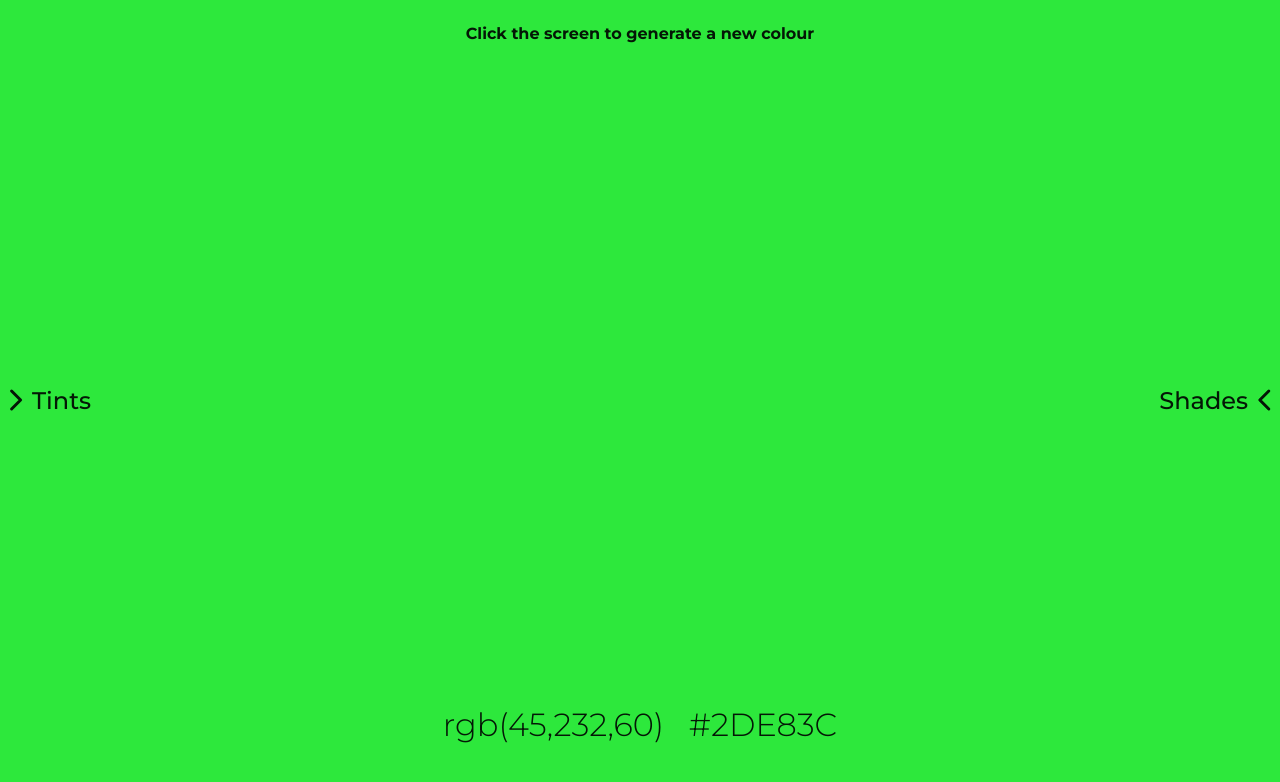
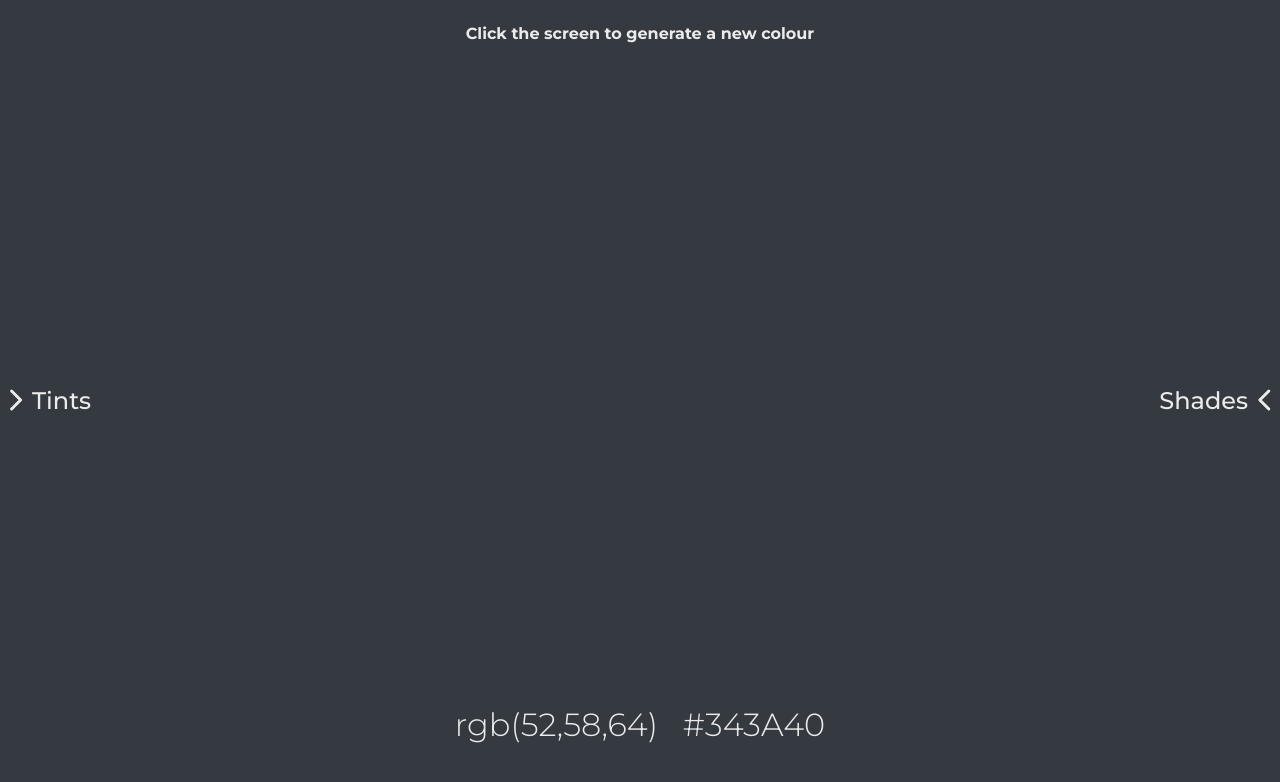
Before and after one commit to benwpinner/rando-colour-generator-react, a React (Create React App) app: page / in a window 1280 px wide. Shown: the top 782 px of the page. Built offline with nearby package versions, Linux system fonts and the light colour scheme.

Commit message:
Finished btn animation and improved text contrast

```diff
--- a/src/App.tsx
+++ b/src/App.tsx
@@ -5,9 +5,11 @@ import Generator from './components/generator';
 import Variations from './components/variations';
 import { Colour } from './types/Colour';
 
-const generateNewColour = (): Colour => {
-  const [rgb, hex] = colourous.generateRandomColour();
-  const [tints, shades] = colourous.generateShadesTints(rgb);
+const generateNewColour = (colour?: string[]): Colour => {
+  const [rgb, hex] = colour
+    ? [colour, colourous.convertRGBToHex(colour)]
+    : colourous.generateRandomColour();
+  const [shades, tints] = colourous.generateShadesTints(rgb);
   const luminance = colourous.calculateLuminance(rgb);
   const contrastColour = colourous.getHigherContrastColour(rgb, [
     ...tints.map((tint) => tint[0]),
@@ -17,7 +19,9 @@ const generateNewColour = (): Colour => {
 };
 
 const App = () => {
-  const [colour, setColour] = useState<Colour>(generateNewColour());
+  const [colour, setColour] = useState<Colour>(
+    generateNewColour(['52', '58', '64'])
+  );
 
   const onClick: MouseEventHandler = (e) => {
     const target = e.target as Element;
--- a/src/components/generator.css
+++ b/src/components/generator.css
@@ -5,6 +5,11 @@
   align-items: center;
   justify-content: space-between;
   padding: 2.4rem 0 5.6rem;
+}
+
+.generator__instructions,
+.generator__codes {
+  transition: all 1s;
 }
 
 .generator__instructions {
--- a/src/components/generator.tsx
+++ b/src/components/generator.tsx
@@ -9,14 +9,14 @@ interface GeneratorProps {
 
 const Generator: React.FC<GeneratorProps> = ({ colour }) => {
   const rgb = colourous.getRGBFromHueList(colour.rgb);
-  const textColour = colour.contrastColour;
+  const textColour = colourous.getRGBFromHueList(colour.contrastColour);
 
   return (
     <div
       className='generator'
       style={{
         backgroundColor: rgb,
-        color: colourous.getRGBFromHueList(colour.contrastColour),
+        color: textColour,
       }}
     >
       <span className='generator__instructions'>
--- a/src/components/variations.css
+++ b/src/components/variations.css
@@ -21,6 +21,7 @@
   align-items: center;
   font-size: 2.4rem;
   font-weight: 500;
+  transition: all 0.9s;
 }
 
 svg {
@@ -41,3 +42,23 @@ svg {
   top: 50%;
   transform: translate(-100%, -50%);
 }
+
+.variations__btn span {
+  transition: opacity 1s;
+}
+
+.tints .variations__btn.variations__btn--active {
+  right: -100%;
+}
+
+.shades .variations__btn.variations__btn--active {
+  left: -100%;
+}
+
+.variations__btn--active span {
+  opacity: 0;
+}
+
+.variations__btn-text--active {
+  display: none;
+}
--- a/src/components/variations.tsx
+++ b/src/components/variations.tsx
@@ -15,13 +15,36 @@ const Variations: React.FC<VariationsProps> = ({
   contrastColour,
 }) => {
   const [active, setActive] = useState(false);
+  const [btnActive, setBtnActive] = useState(false);
 
-  const onClick: MouseEventHandler = (e) => {
+  const controlButton = (btn: Element) => {
+    setTimeout(
+      () => {
+        btn.classList.toggle('variations__btn--active');
+        setBtnActive(!active);
+      },
+      active ? 300 : 150
+    );
+    const text = btn.querySelector('span');
+    if (!text) throw new Error('No text element detected');
+    if (active) text.classList.toggle('variations__btn-text--active');
+    else
+      setTimeout(
+        () => text.classList.toggle('variations__btn-text--active'),
+        1000
+      );
+  };
+
+  const onBtnClick: MouseEventHandler = (e) => {
     e.stopPropagation();
+    controlButton(e.currentTarget as Element);
     setActive(!active);
   };
 
-  const arrowIconId = type === `tints` ? `icon-arrow-right` : `icon-arrow-left`;
+  const arrowIconId =
+    type === `tints`
+      ? `icon-arrow-${btnActive ? `left` : `right`}`
+      : `icon-arrow-${btnActive ? `right` : `left`}`;
 
   return (
     <div className={`variations ${type}`}>
@@ -29,8 +52,10 @@ const Variations: React.FC<VariationsProps> = ({
         <VariationBox key={i} colour={colour} index={i} active={active} />
       ))}
       <div
-        onClick={onClick}
-        className='variations__btn'
+        onClick={onBtnClick}
+        className={`variations__btn ${
+          btnActive ? `variations__btn--active` : ``
+        }`}
         style={{
           color: colourous.getRGBFromHueList(contrastColour),
           fill: colourous.getRGBFromHueList(contrastColour),
@@ -41,11 +66,15 @@ const Variations: React.FC<VariationsProps> = ({
             <svg className='icon' viewBox='0 0 32 32'>
               <use href={`./icons.svg#${arrowIconId}`}></use>
             </svg>
-            <span>{type[0].toUpperCase() + type.slice(1)}</span>
+            <span className='variations__btn-text'>
+              {type[0].toUpperCase() + type.slice(1)}
+            </span>
           </>
         ) : (
           <>
-            <span>{type[0].toUpperCase() + type.slice(1)}</span>
+            <span className='variations__btn-text'>
+              {type[0].toUpperCase() + type.slice(1)}
+            </span>
             <svg className='icon' viewBox='0 0 32 32'>
               <use href={`./icons.svg#${arrowIconId}`}></use>
             </svg>
```
